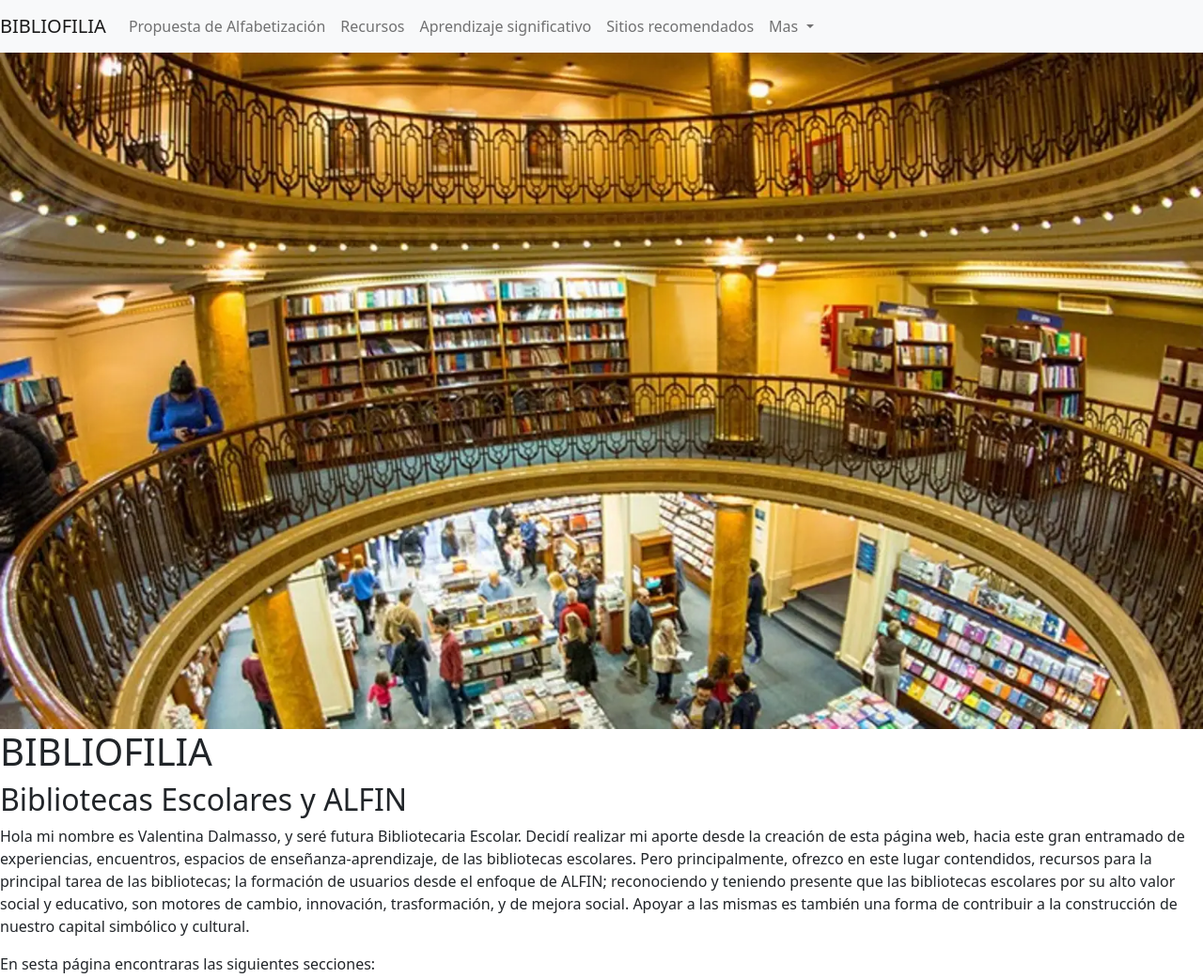
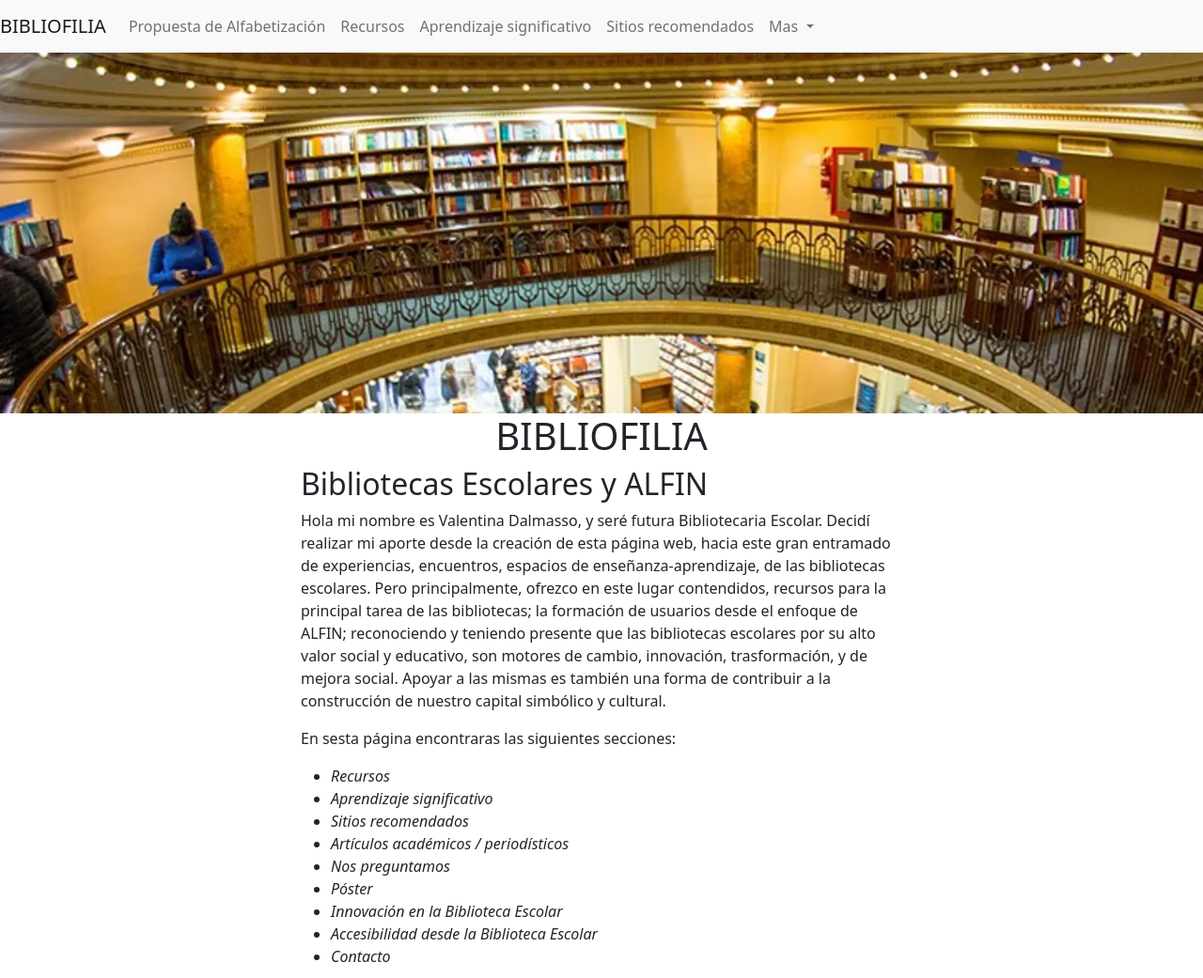
Before and after one commit to Auguspo/BiblioWeb, a plain HTML site: page index.html in a window 1280 px wide. Shown: the top 1041 px of the page at 94% size. Drawn offline with nearby package versions, Linux system fonts and the light colour scheme.

Commit message:
styles added

```diff
--- a/index.html
+++ b/index.html
@@ -27,6 +27,8 @@
       integrity="sha384-JZR6Spejh4U02d8jOt6vLEHfe/JQGiRRSQQxSfFWpi1MquVdAyjUar5+76PVCmYl"
       crossorigin="anonymous"
     ></script>
+    <link rel="stylesheet" type="text/css" href="styles.css" />
+
     <title>Inicio</title>
 
     <link rel = "icon" href="https://www.iconpacks.net/icons/2/free-opened-book-icon-3163-thumb.png"
@@ -91,13 +93,13 @@
       </div>
     </nav>
 
-    <section>
+    <section class="banner">
       <div>
-        <img style="width: 100%" src="./img/97.webp" alt="error" />
+        <img src="./img/97.webp" alt="error" />
       </div>
     </section>
 
-    <section>
+    <section class="txt" >
       <h1>BIBLIOFILIA</h1>
       <h2>Bibliotecas Escolares y ALFIN</h2>
       <p>
--- a/styles.css
+++ b/styles.css
@@ -20,9 +20,8 @@
   text-align: center;
   display: block;
 }
-.txt h5{
-    font-size: ;
-}
+
+.txt li{   font-style: italic;}
 
 .recursos {
   margin-bottom: 25px;
```
